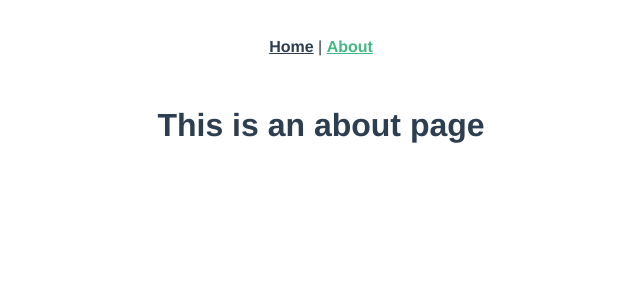
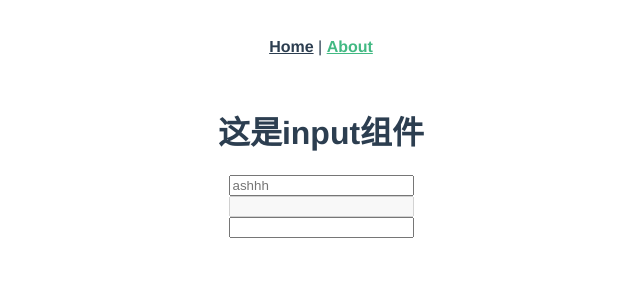
Before and after one commit to feixia666/inputComponent, a Vue app: page /#/about in a window 1280 px wide. Shown: the top 300 px of the page, without its empty margins (319-959 px from the left). Built offline with nearby package versions, Linux system fonts and the light colour scheme.

Commit message:
1.8中午代码提交

```diff
--- a/src/components/base/input.vue
+++ b/src/components/base/input.vue
@@ -1,11 +1,46 @@
 <template>
-  <div></div>
+  <div>
+    <input
+      type="text"
+      v-model="show"
+      :placeholder="placeholder"
+      :disabled="disabled"
+    />
+  </div>
 </template>
 
 <script>
 export default {
+  props: {
+    value: {
+      type: String,
+      default: ''
+    },
+    placeholder: {
+      type: String,
+      default: null
+    },
+    disabled: {
+      type: Boolean,
+      default: false
+    }
+  },
   data() {
-    return {}
+    return {
+      show: ''
+    }
+  },
+  watch: {
+    value(val) {
+      if (val === this.show) {
+        return ''
+      }
+
+      this.show = val
+    },
+    show(val) {
+      this.$emit('input', val)
+    }
   },
   methods: {}
 }
--- /dev/null
+++ b/src/components/base/input2.vue
@@ -0,0 +1,27 @@
+<template>
+  <div>
+    <input type="text" :value="value" @input="update" />
+  </div>
+</template>
+
+<script>
+export default {
+  props: {
+    value: {
+      type: String,
+      value: ''
+    }
+  },
+  data() {
+    return {
+      show: ''
+    }
+  },
+
+  methods: {
+    update(val) {
+      this.$emit('input', val)
+    }
+  }
+}
+</script>
--- a/src/views/About.vue
+++ b/src/views/About.vue
@@ -1,19 +1,31 @@
 <template>
   <div class="about">
-    <h1>This is an about page</h1>
-    <v-input></v-input>
+    <h1>这是input组件</h1>
+    <v-input v-model="msg" placeholder="ashhh"></v-input>
+    <v-input v-model="msg1" :disabled="true"></v-input>
+    <dy-input v-model="msg2"></dy-input>
+    <!-- <input type="text" v-model="msg" /> -->
+    <div>{{ msg }}</div>
+    <div>{{ msg1 }}</div>
+    <div>{{ msg2 }}</div>
   </div>
 </template>
 
 <script>
 import vInput from '../components/base/input'
+import dyInput from '../components/base/input2'
 export default {
   data() {
-    return {}
+    return {
+      msg: '',
+      msg1: '',
+      msg2: ''
+    }
   },
   methods: {},
   components: {
-    vInput
+    vInput,
+    dyInput
   }
 }
 </script>
```
